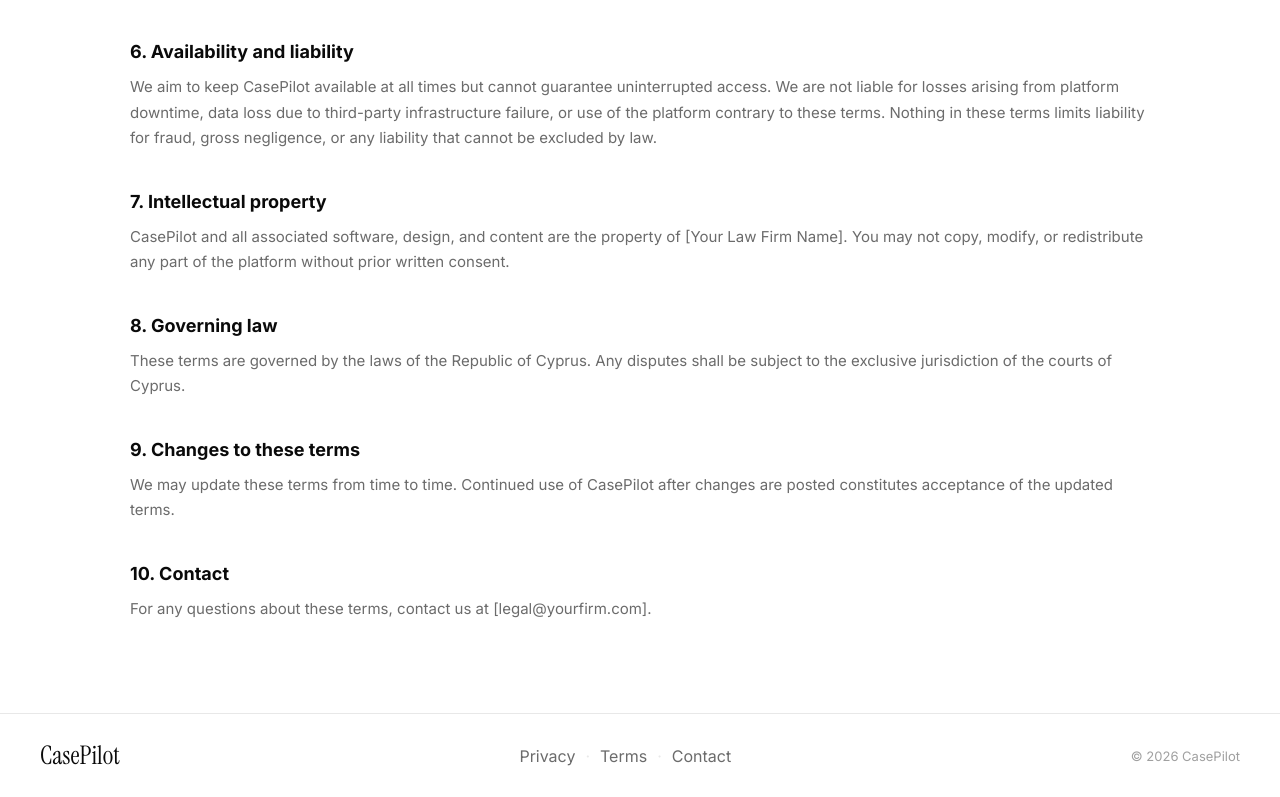
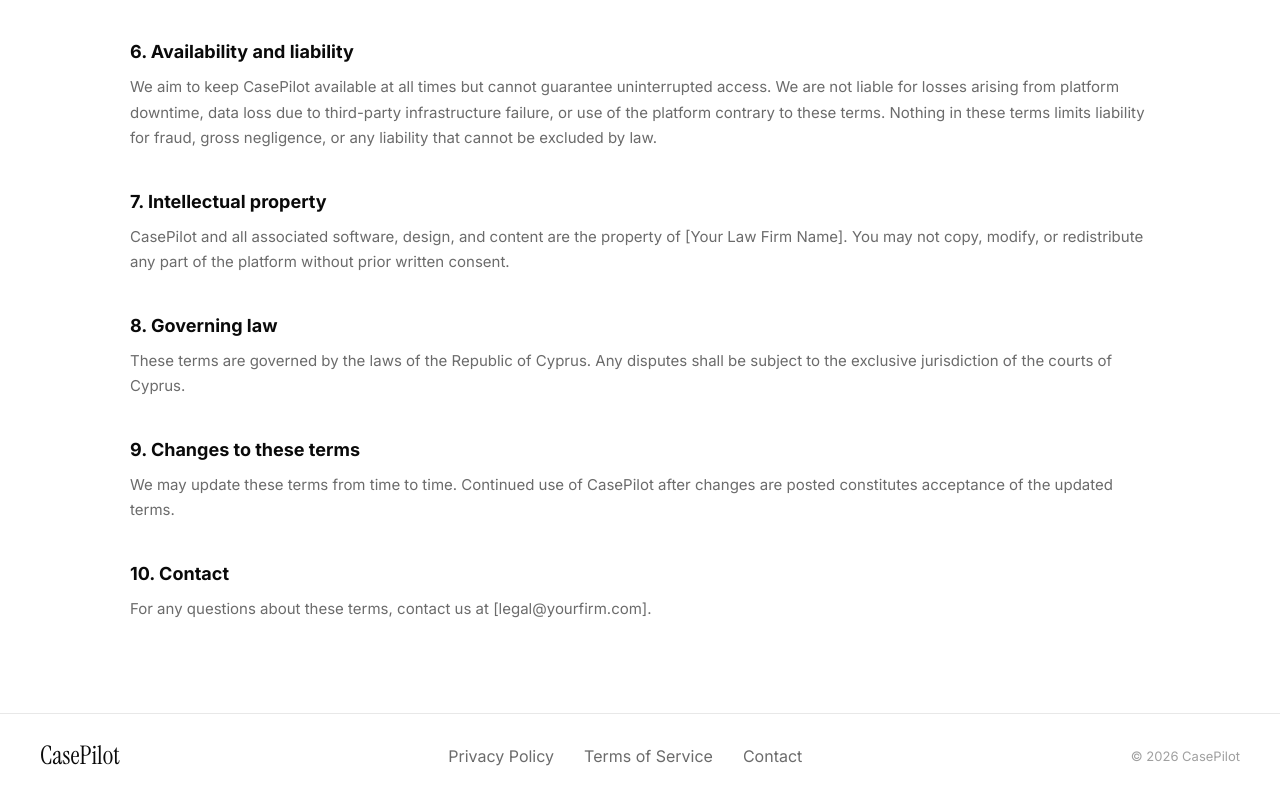
Before and after one commit to ArtemiiHH/case-pilot-website, a React (Vite) app: page /terms in a window 1280 px wide. Shown: the part 1101-1898 px from the top of the page. Built offline with nearby package versions, Linux system fonts and the light colour scheme.

Commit message:
Remove dots from footer + add gap

```diff
--- a/src/components/Footer/Footer.jsx
+++ b/src/components/Footer/Footer.jsx
@@ -1,19 +1,17 @@
-import { Link } from 'react-router-dom'
-import styles from './Footer.module.css'
+import { Link } from "react-router-dom";
+import styles from "./Footer.module.css";
 
 export default function Footer() {
   return (
     <footer className={styles.footer}>
       <div className={styles.logo}>CasePilot</div>
       <div className={styles.links}>
-        <Link to="/privacy">Privacy</Link>
-        <span>·</span>
-        <Link to="/terms">Terms</Link>
-        <span>·</span>
+        <Link to="/privacy">Privacy Policy</Link>
+        <Link to="/terms">Terms of Service</Link>
         {/* Update email hello@casepilot.io when domain is confirmed */}
         <a href="mailto:hello@casepilot.io">Contact</a>
       </div>
       <div className={styles.copyright}>© 2026 CasePilot</div>
     </footer>
-  )
+  );
 }
--- a/src/components/Footer/Footer.module.css
+++ b/src/components/Footer/Footer.module.css
@@ -15,7 +15,7 @@
 .links {
   display: flex;
   align-items: center;
-  gap: 10px;
+  gap: 30px;
   color: var(--gray-600);
 }
 
```
